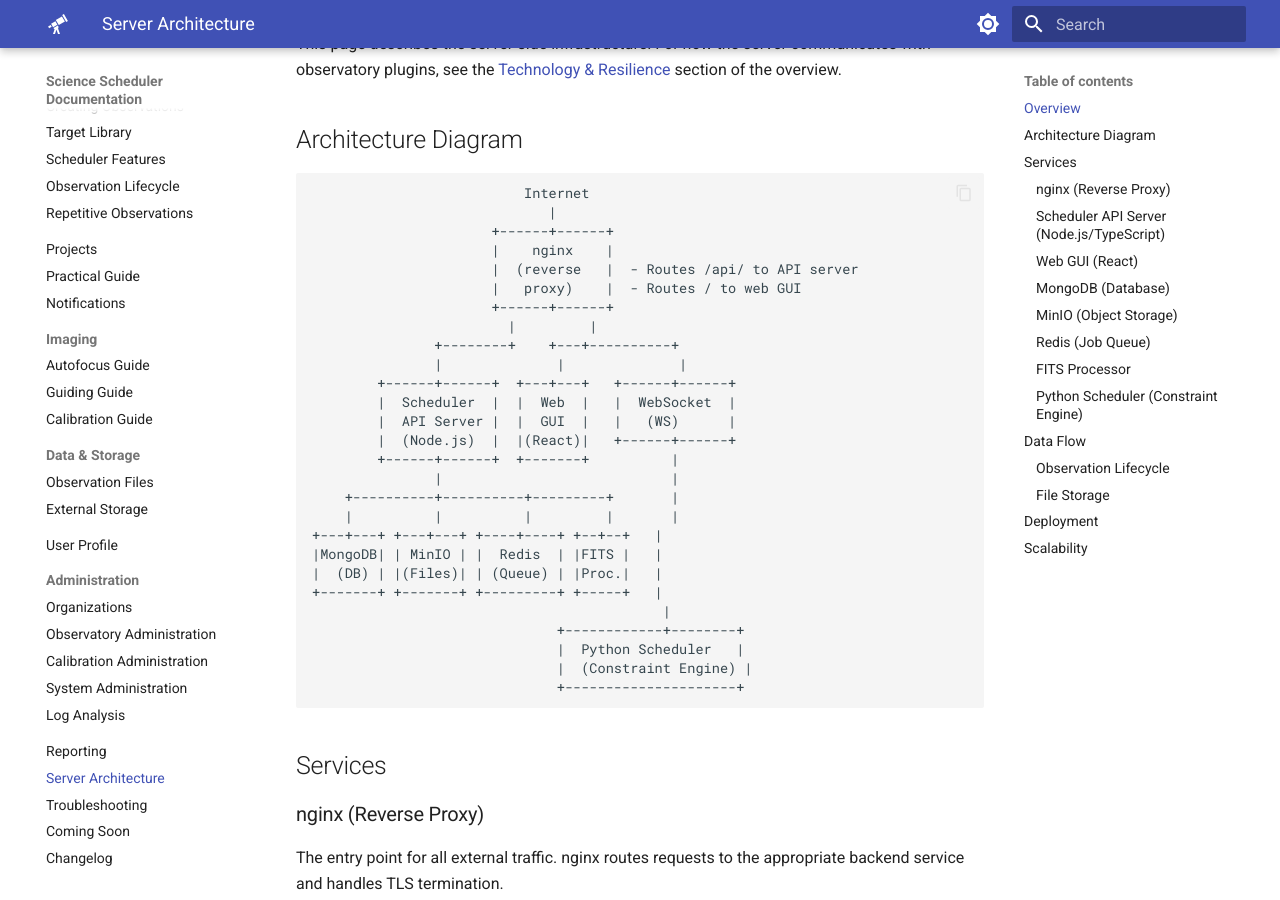
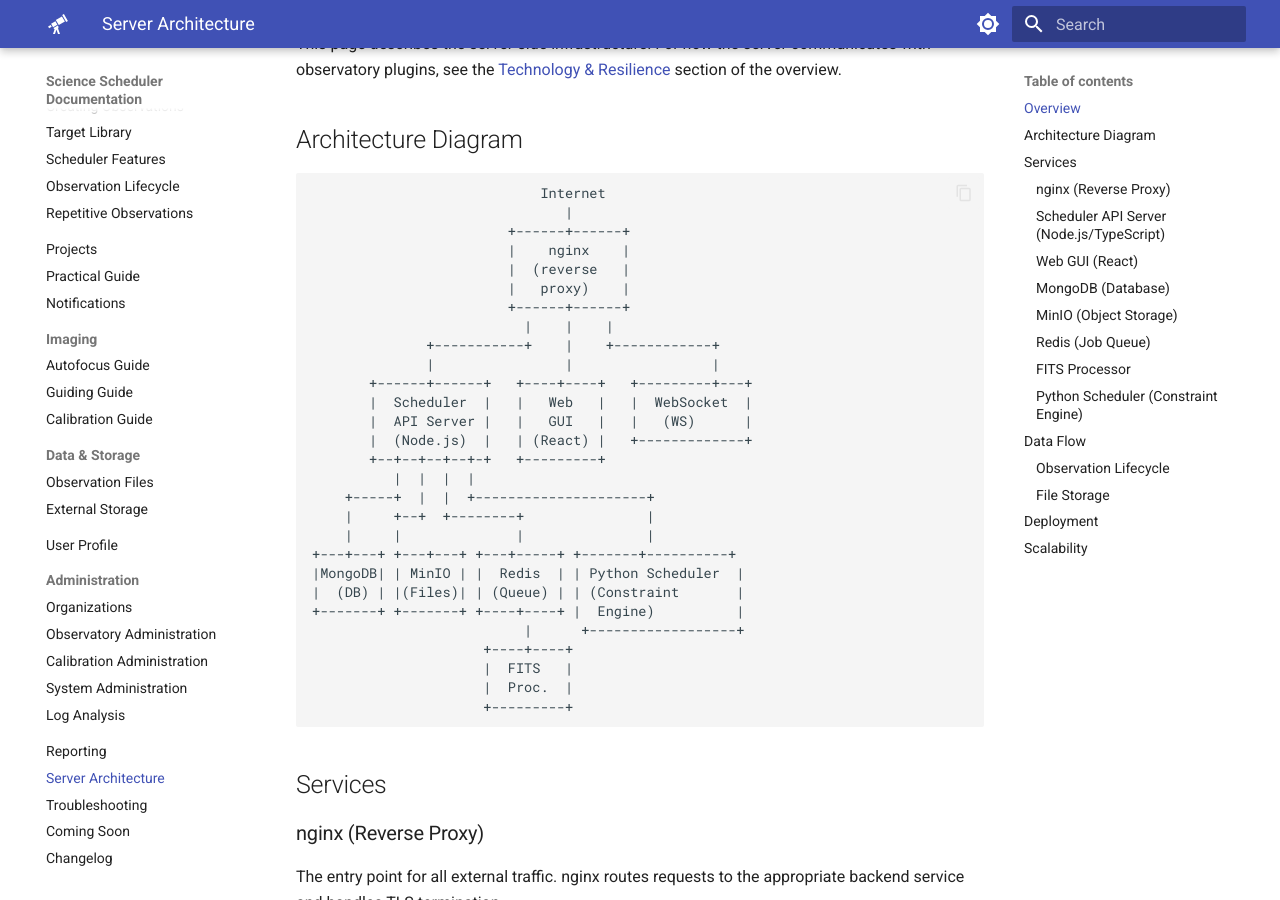
Before and after one commit to First-Light-Systems/nina-scheduler-docs, an MkDocs documentation site: the page built from docs/SERVER_ARCHITECTURE.md, in a window 1280 px wide and 900 px high, scrolled down 358 px. Built offline with MkDocs 1.6.1 and Material for MkDocs 9.7.7, drawn with Linux system fonts in a browser that asks for light colours.

Commit message:
Fix architecture diagram: API server connects directly to Python scheduler
The Python scheduler is called directly by the API server over the internal
Docker network, not through nginx. Redrawn diagram to show all API server
backend connections correctly.

Co-Authored-By: Claude Opus 4.6 (1M context) <noreply@anthropic.com>

````diff
--- a/docs/SERVER_ARCHITECTURE.md
+++ b/docs/SERVER_ARCHITECTURE.md
@@ -11,33 +11,34 @@ This page describes the server-side infrastructure. For how the server communica
 ## Architecture Diagram
 
 ```
-                          Internet
-                             |
-                      +------+------+
-                      |    nginx    |
-                      |  (reverse   |  - Routes /api/ to API server
-                      |   proxy)    |  - Routes / to web GUI
-                      +------+------+
-                        |         |
-               +--------+    +---+----------+
-               |              |              |
-        +------+------+  +---+---+   +------+------+
-        |  Scheduler  |  |  Web  |   |  WebSocket  |
-        |  API Server |  |  GUI  |   |   (WS)      |
-        |  (Node.js)  |  |(React)|   +------+------+
-        +------+------+  +-------+          |
-               |                            |
-    +----------+----------+---------+       |
-    |          |          |         |       |
-+---+---+ +---+---+ +----+----+ +--+--+   |
-|MongoDB| | MinIO | |  Redis  | |FITS |   |
-|  (DB) | |(Files)| | (Queue) | |Proc.|   |
-+-------+ +-------+ +---------+ +-----+   |
-                                           |
-                              +------------+--------+
-                              |  Python Scheduler   |
-                              |  (Constraint Engine) |
-                              +---------------------+
+                            Internet
+                               |
+                        +------+------+
+                        |    nginx    |
+                        |  (reverse   |
+                        |   proxy)    |
+                        +------+------+
+                          |    |    |
+              +-----------+    |    +------------+
+              |                |                 |
+       +------+------+   +----+----+   +---------+---+
+       |  Scheduler  |   |   Web   |   |  WebSocket  |
+       |  API Server |   |   GUI   |   |   (WS)      |
+       |  (Node.js)  |   | (React) |   +-------------+
+       +--+--+--+--+-+   +---------+
+          |  |  |  |
+    +-----+  |  |  +---------------------+
+    |     +--+  +--------+               |
+    |     |              |               |
++---+---+ +---+---+ +---+-----+ +-------+----------+
+|MongoDB| | MinIO | |  Redis  | | Python Scheduler  |
+|  (DB) | |(Files)| | (Queue) | | (Constraint       |
++-------+ +-------+ +----+----+ |  Engine)          |
+                          |      +------------------+
+                     +----+----+
+                     |  FITS   |
+                     |  Proc.  |
+                     +---------+
 ```
 
 ## Services
````
